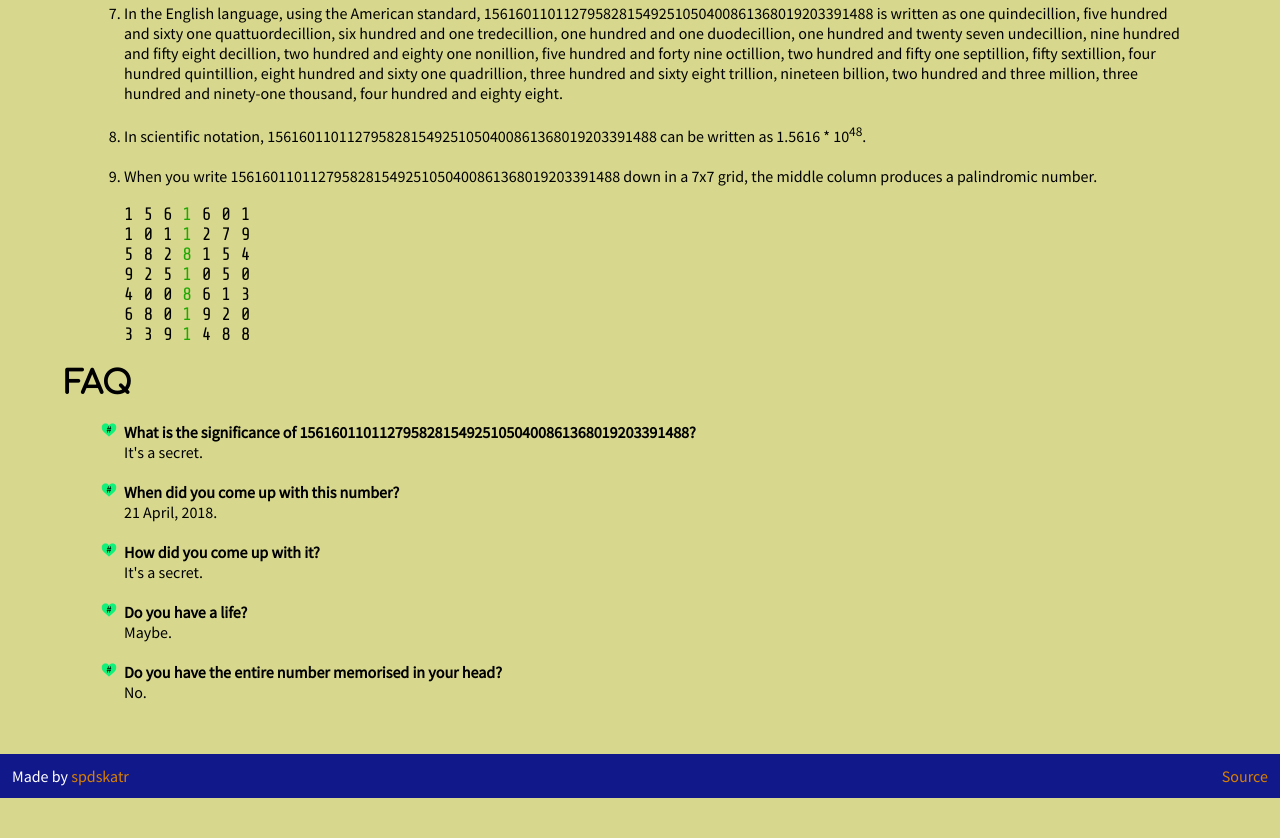
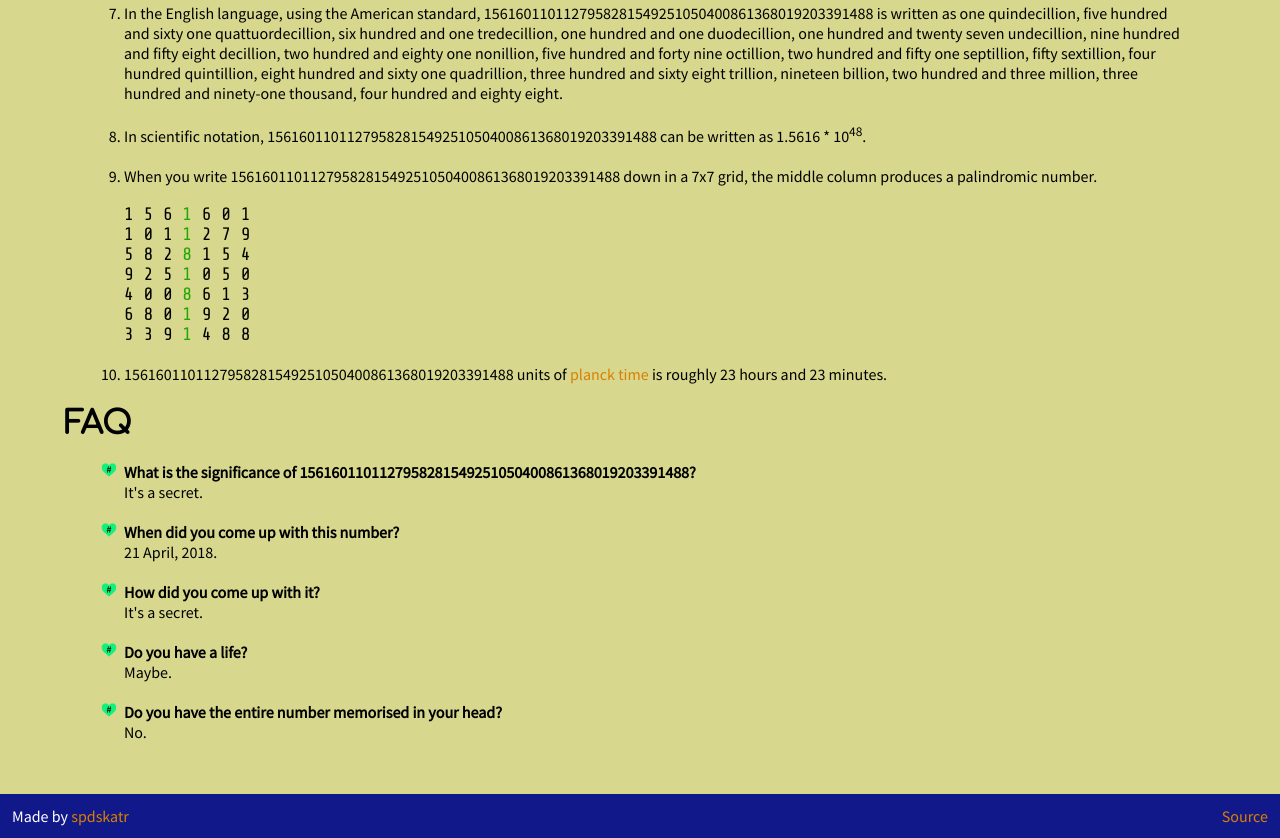
Before and after one commit to spdskatr/FavNumber, a plain HTML site: page index.html in a window 1280 px wide. Shown: the part 1068-1906 px from the top of the page. Before the commit the page ends 1866 px from the top, so only its background shows below. Drawn offline with nearby package versions, Linux system fonts and the light colour scheme.

Commit message:
Fact #10

```diff
--- a/index.html
+++ b/index.html
@@ -73,6 +73,7 @@
             <li>When you write <span class="mynumber">1561601101127958281549251050400861368019203391488</span> down in a 7x7 grid, the middle column produces a palindromic number.
                 <p class="monospacebig">1 5 6 <span class="greenhighlight">1</span> 6 0 1<br />1 0 1 <span class="greenhighlight">1</span> 2 7 9<br />5 8 2 <span class="greenhighlight">8</span> 1 5 4<br />9 2 5 <span class="greenhighlight">1</span> 0 5 0<br />4 0 0 <span class="greenhighlight">8</span> 6 1 3<br />6 8 0 <span class="greenhighlight">1</span> 9 2 0<br />3 3 9 <span class="greenhighlight">1</span> 4 8 8</p>
             </li>
+            <li><span class="mynumber">1561601101127958281549251050400861368019203391488</span> units of <a href="https://en.wikipedia.org/wiki/Planck_time">planck time</a> is roughly 23 hours and 23 minutes.</li>
         </ol>
         <h1 id="faq"><a href="#faq">FAQ</a></h1>
         <ul>
```
